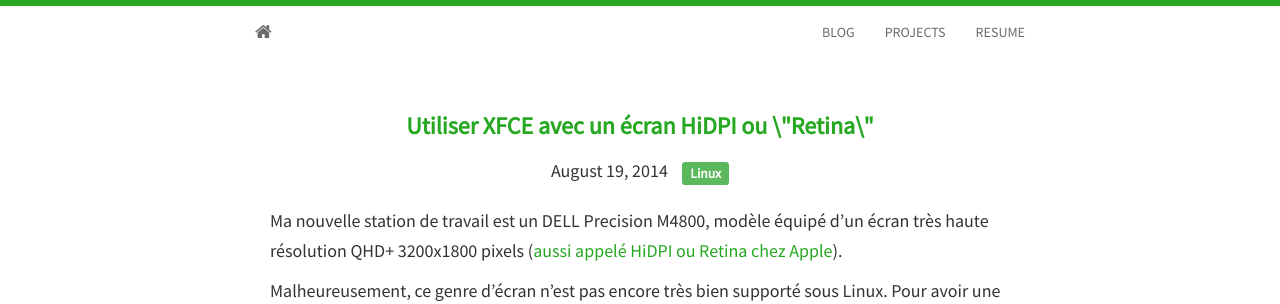
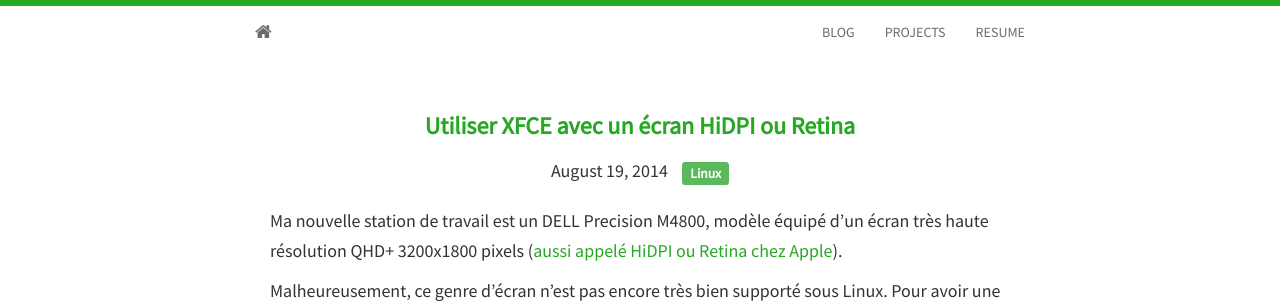
Before and after one commit to merwan/merwan.github.io, a Jekyll site: the page built from _posts/2014-08-19-utiliser-XFCE-avec-un-ecran-HiDPI-ou-Retina.md, in a window 1280 px wide. Shown: the top 304 px of the page. Built offline with Jekyll 4.4.1, drawn with Linux system fonts in a browser that asks for light colours; nearby versions of some CDN libraries.

```diff
--- a/_posts/2014-08-19-utiliser-XFCE-avec-un-ecran-HiDPI-ou-Retina.md
+++ b/_posts/2014-08-19-utiliser-XFCE-avec-un-ecran-HiDPI-ou-Retina.md
@@ -1,6 +1,6 @@
 ---
 layout: post
-title: Utiliser XFCE avec un écran HiDPI ou \"Retina\"
+title: Utiliser XFCE avec un écran HiDPI ou Retina
 tags:
 - Linux
 ---
```
